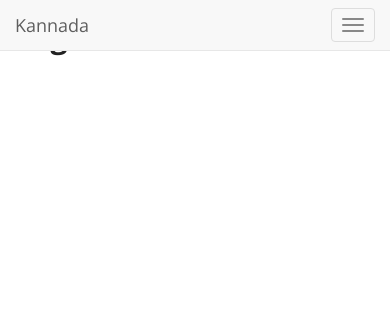
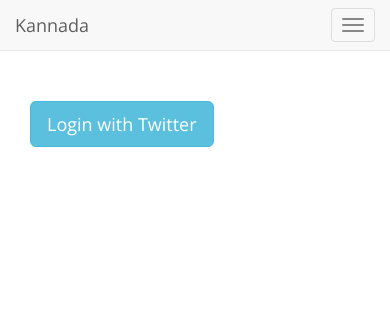
Before and after one commit to shashisp/random, a Django app: page /login/ in a window 390 px wide. Shown: the top 311 px of the page. Run offline with Django 3.2, Linux system fonts and the light colour scheme; some libraries are stand-ins or nearby versions.

Commit message:
fix login button

```diff
--- a/templates/login.html
+++ b/templates/login.html
@@ -2,8 +2,22 @@
 
 {% block content %}
 
+
+<br>
+<br>
+<br>
+<br>
+<br>
 <div class="row">
-	<h2><a href="/login/twitter/">Login with Twitter</a></h2>
+	<div class="col-sm-4">
+	</div>
+	<div class="col-sm-4">
+
+		<a href="/login/twitter/" class="btn btn-lg btn-info">Login with Twitter</a>
+	</div>
+	<div class="col-sm-4">
+	</div>
+
 </div>
 
 {% endblock %}
```
